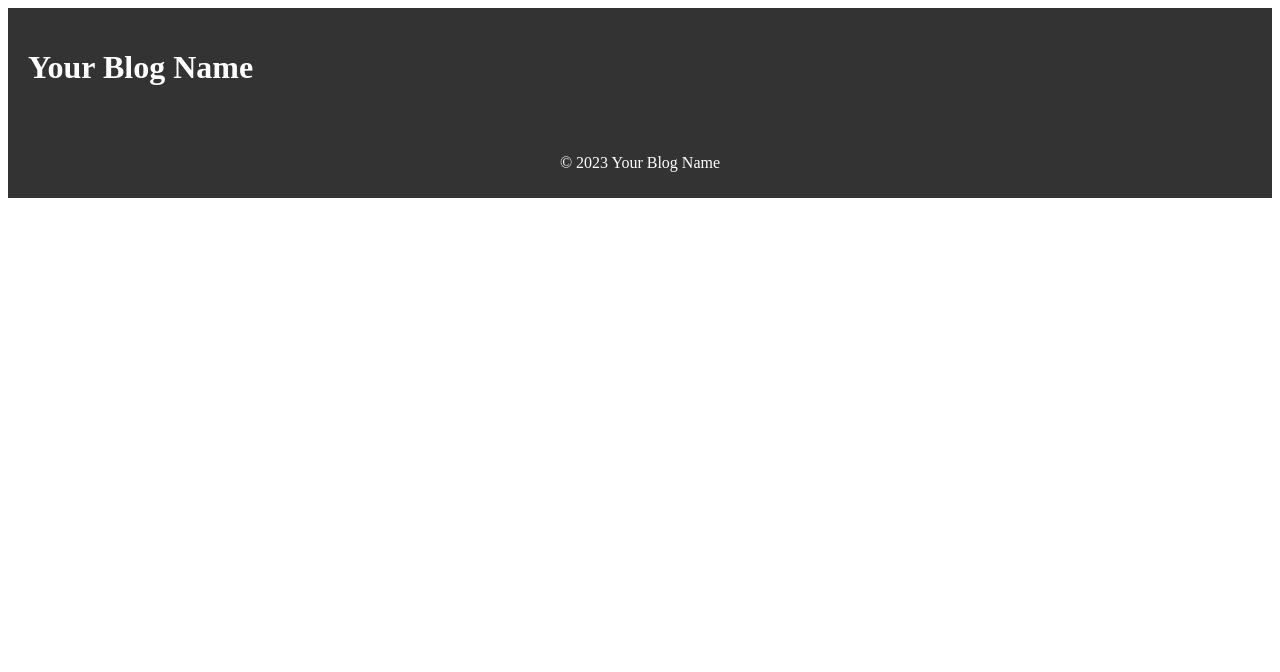
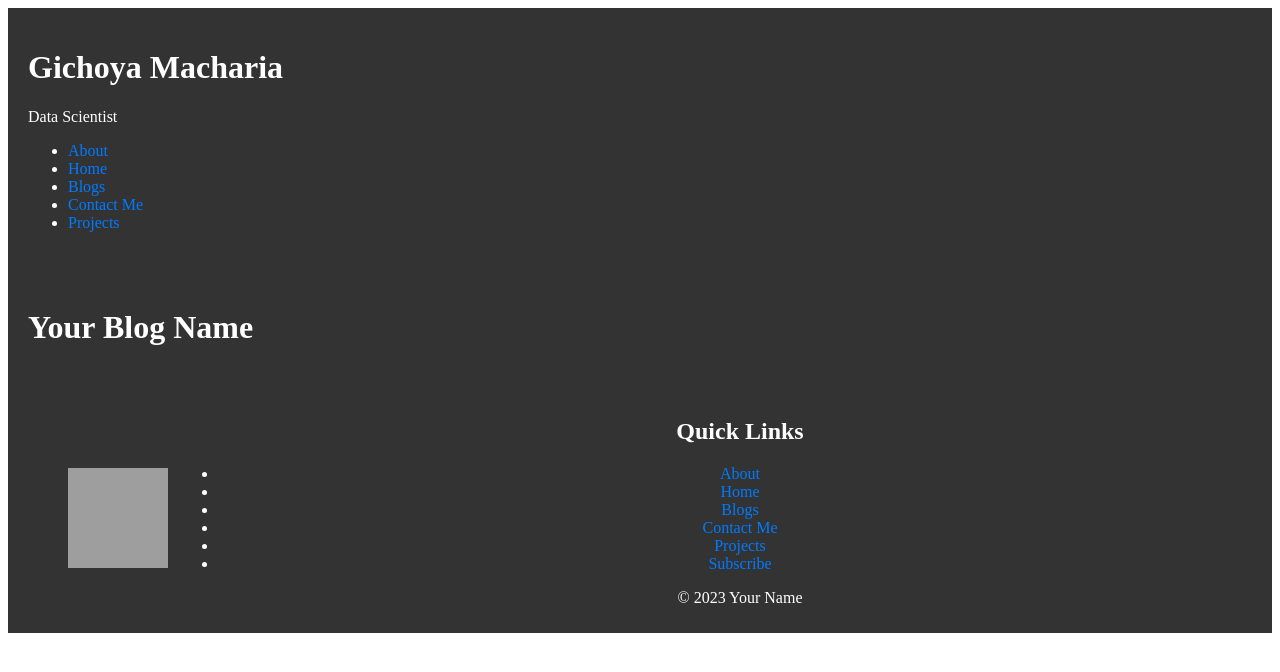
Before and after one commit to I-Macharia/Portfolio, a PHP site: page /blog.html in a window 1280 px wide. Shown: the top 672 px of the page. Run offline with PHP 8.4, Linux system fonts and the light colour scheme; grey boxes are pictures that could not be loaded.

Commit message:
Additional files for other pages.

```diff
--- a/assets/css/styles.css
+++ b/assets/css/styles.css
@@ -3,6 +3,7 @@ header {
     background-color: #333;
     color: #fff;
     padding: 20px;
+
 }
 
 /* Style the main heading */
--- a/blog.html
+++ b/blog.html
@@ -6,6 +6,22 @@
     <title>Your Blog</title>
     <link rel="stylesheet" href="assets/css/styles.css">
 </head>
+    <!-- Header Section -->
+    <header>
+        <h1>Gichoya Macharia</h1>
+        <p>Data Scientist</p>
+
+        <nav>
+            <ul>
+				<li><a href="about.html">About</a></li>
+                <li><a href="index.html">Home</a></li>
+                <li><a href="blog.html">Blogs</a></li>
+                <li><a href="contact.html">Contact Me</a></li>
+				<li><a href="projects.html">Projects</a></li>
+
+            </ul>
+        </nav>
+	</header>
 <body>
     <!-- Header Section -->
     <header>
@@ -17,9 +33,26 @@
         <!-- Add your blog posts here -->
     </section>
 
+
     <!-- Footer Section -->
     <footer>
-        <p>&copy; 2023 Your Blog Name</p>
+	<nav>
+		<img src="assets/images/background.jpg" style="margin: 50px; float:
+		left;" alt="keyword"  width="100" height="100" />
+			<h2 class="logo">Quick Links</h2>
+            <ul>
+				<li><a href="about.html">About</a></li>
+                <li><a href="index.html">Home</a></li>
+                <li><a href="blog.html">Blogs</a></li>
+                <li><a href="contact.html">Contact Me</a></li>
+				<li><a href="projects.html">Projects</a></li>
+				<li><a href="https://machariagichoya.substack.com/"class="btn" target="_blank">Subscribe</a></li>
+            </ul>
+
+	</nav>
+
+
+        <p>&copy; 2023 Your Name</p>
     </footer>
 </body>
 </html>
```
Also changed, not shown: index.html (+29 -2 lines).
